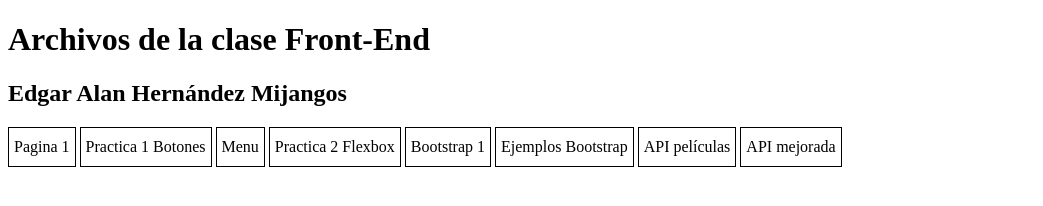
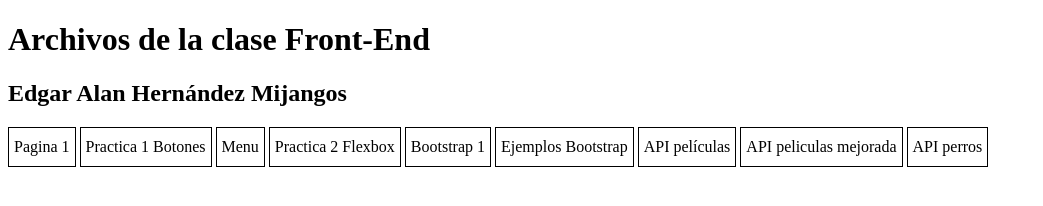
Before and after one commit to EdgarHdz666/FrontEndEdgar, a plain HTML site: page index.html in a window 1280 px wide. Shown: the whole page, without its empty margins (0-1043 px from the left). Drawn offline with Linux system fonts and the light colour scheme.

Commit message:
actualizacion2

```diff
--- a/index.html
+++ b/index.html
@@ -28,6 +28,8 @@
     <a href="C:/laragon/www/FrontEndEdgar/bootstrap1/index.html" class="boton">Bootstrap 1</a>
     <a href="C:/laragon/www/FrontEndEdgar/bootstrap/index.html" class="boton">Ejemplos Bootstrap </a>
     <a href="C:/laragon/www/FrontEndEdgar/ombd/API_peliculas.htm" class="boton">API películas </a>
-    <a href="C:/laragon/www/FrontEndEdgar/ombd-mejorado/API-mejorado.htm" class="boton">API mejorada </a>
+    <a href="C:/laragon/www/FrontEndEdgar/ombd-mejorado/API-mejorado.htm" class="boton">API peliculas mejorada </a>
+    <a href="C:/laragon/www/FrontEndEdgar/API-dog/api-dog.html" class="boton">API perros </a>
+
 </body>
 </html>
```
